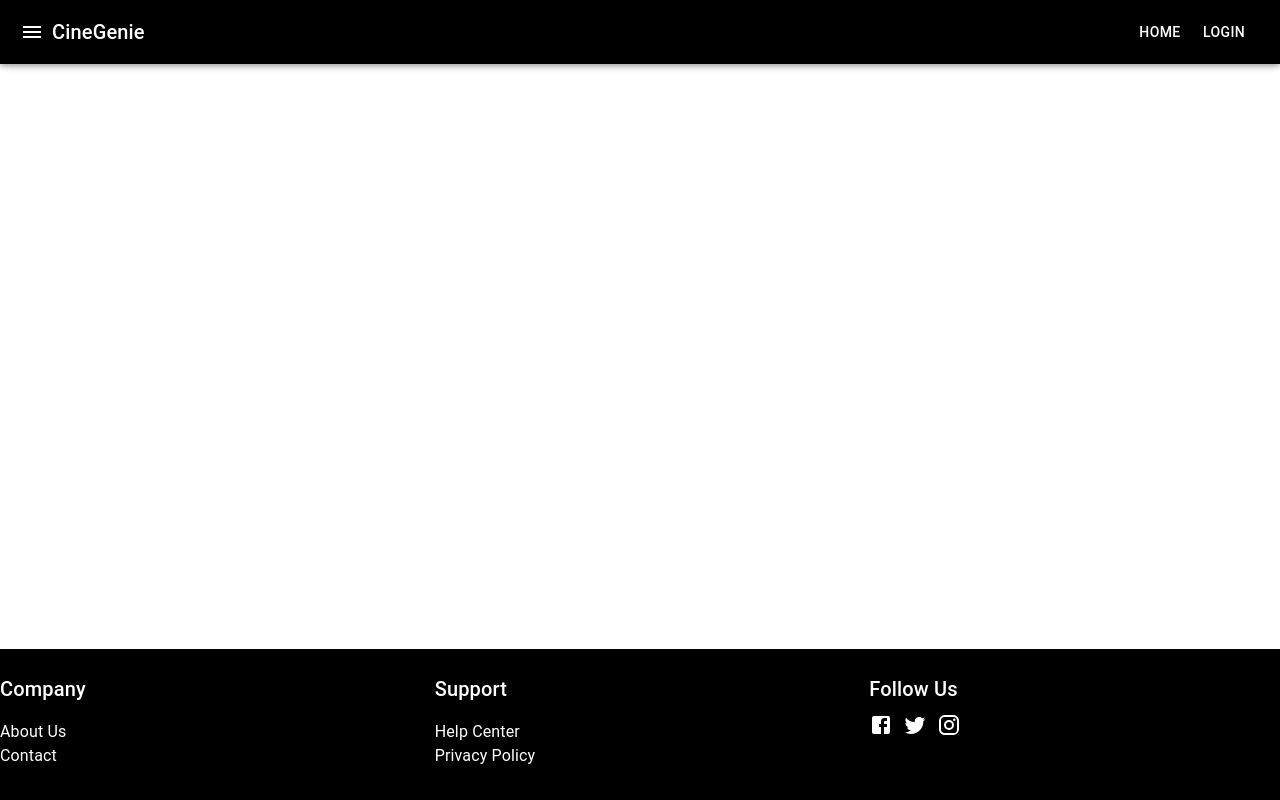
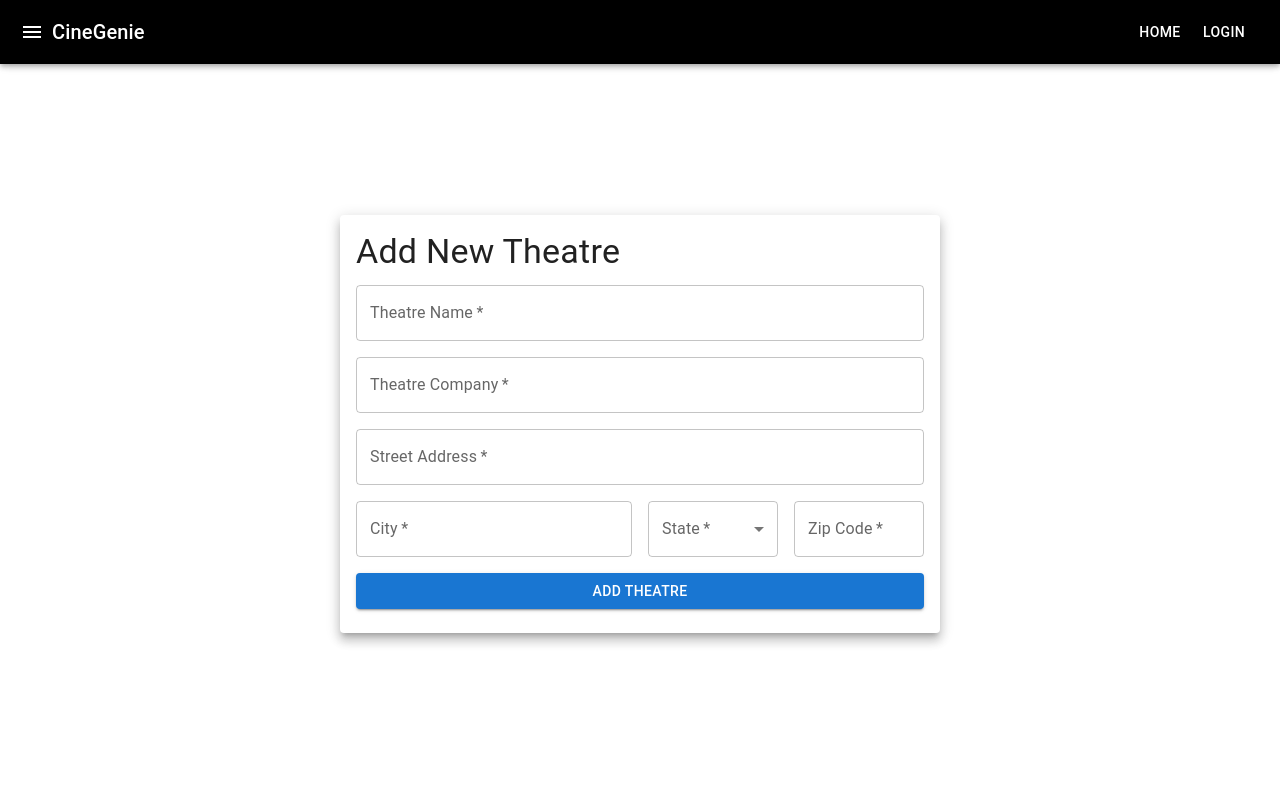
Before and after one commit to bhagyatrivedi/INFO6150-MovieTicketBookingApp, a React (Create React App) app in the folder frontend/: page /add-theatre in a window 1280 px wide. Shown: the top 800 px of the page. Built offline with nearby package versions, Linux system fonts and the light colour scheme.

Commit message:
Added add theatre by site admin component

```diff
--- a/frontend/src/App.js
+++ b/frontend/src/App.js
@@ -6,6 +6,7 @@ import { BrowserRouter as Router, Routes, Route } from 'react-router-dom';
 import Home from '../src/components/Home/Home'; // Example page component
 import Login from '../src/components/Login/Login'; // Example page component
 import BookingHistory from './components/BookingHistory/BookingHistory';
+import AddTheatre from './components/AddTheatre/AddTheatre';
 
 function App() {
   return (
@@ -18,6 +19,7 @@ function App() {
             <Route path="/" element={<Home/>} />
             <Route path="/login" element={<Login />} />
             <Route path="/bookinghistory" element={<BookingHistory />} />
+            <Route path="/add-theatre" element={<AddTheatre/>} />
           </Routes>
         </Box>
         <Footer />
--- /dev/null
+++ b/frontend/src/components/AddTheatre/AddTheatre.jsx
@@ -0,0 +1,145 @@
+import React, { useState } from 'react';
+import { Box, Button, Card, CardContent, TextField, Typography, Grid, MenuItem } from '@mui/material';
+
+const AddTheatre = () => {
+  const [theatre, setTheatre] = useState({
+    name: '',
+    company: '',
+    street: '',
+    city: '',
+    state: '',
+    zip: ''
+  });
+
+  const [pincodeError, setPincodeError] = useState(false);
+
+  const handleChange = (event) => {
+    const { name, value } = event.target;
+    if (name === 'zip' && !/^\d*$/.test(value)) {
+      // If the value is not a number, ignore it
+      return;
+    }
+    if (name === 'zip' && value.length > 6) {
+      // Limit the length of the zip code to 6 digits
+      return;
+    }
+    if (name === 'zip' && value.length === 6) {
+      setPincodeError(false); // Clear pincode error if the entered pincode length is 6
+    }
+    setTheatre(prevState => ({
+      ...prevState,
+      [name]: value
+    }));
+  };
+
+  const handleSubmit = (event) => {
+    event.preventDefault();
+    console.log('Submitting theatre data:', theatre);
+    // Here you would handle the API request to add the theatre to the database
+  };
+
+  return (
+    <Box sx={{ display: 'flex', justifyContent: 'center', alignItems: 'center', minHeight: '100vh' }}>
+      <Card raised sx={{ maxWidth: 600, mx: 2 }}>
+        <CardContent>
+          <Typography variant="h4" component="h1" gutterBottom>
+            Add New Theatre
+          </Typography>
+          <form onSubmit={handleSubmit}>
+            <TextField
+              label="Theatre Name"
+              variant="outlined"
+              name="name"
+              value={theatre.name}
+              onChange={handleChange}
+              fullWidth
+              required
+              sx={{ mb: 2 }}
+            />
+            <TextField
+              label="Theatre Company"
+              variant="outlined"
+              name="company"
+              value={theatre.company}
+              onChange={handleChange}
+              fullWidth
+              required
+              sx={{ mb: 2 }}
+            />
+            <TextField
+              label="Street Address"
+              variant="outlined"
+              name="street"
+              value={theatre.street}
+              onChange={handleChange}
+              fullWidth
+              required
+              sx={{ mb: 2 }}
+            />
+            <Grid container spacing={2}>
+              <Grid item xs={12} sm={6}>
+                <TextField
+                  label="City"
+                  variant="outlined"
+                  name="city"
+                  value={theatre.city}
+                  onChange={handleChange}
+                  fullWidth
+                  required
+                  sx={{ mb: 2 }}
+                />
+              </Grid>
+              <Grid item xs={6} sm={3}>
+                <TextField
+                  select
+                  label="State"
+                  variant="outlined"
+                  name="state"
+                  value={theatre.state}
+                  onChange={handleChange}
+                  fullWidth
+                  required
+                  sx={{ mb: 2 }}
+                >
+                  {states.map((state) => (
+                    <MenuItem key={state} value={state}>
+                      {state}
+                    </MenuItem>
+                  ))}
+                </TextField>
+              </Grid>
+              <Grid item xs={6} sm={3}>
+                <TextField
+                  error={pincodeError}
+                  helperText={pincodeError ? "Please enter a 6-digit pin code" : ""}
+                  label="Zip Code"
+                  variant="outlined"
+                  name="zip"
+                  value={theatre.zip}
+                  onChange={handleChange}
+                  fullWidth
+                  required
+                  sx={{ mb: 2 }}
+                />
+              </Grid>
+            </Grid>
+            <Button type="submit" variant="contained" color="primary" fullWidth>
+              Add Theatre
+            </Button>
+          </form>
+        </CardContent>
+      </Card>
+    </Box>
+  );
+};
+
+// List of US states
+const states = [
+  'Alabama', 'Alaska', 'Arizona', 'Arkansas', 'California', 'Colorado', 'Connecticut', 'Delaware', 'Florida', 'Georgia',
+  'Hawaii', 'Idaho', 'Illinois', 'Indiana', 'Iowa', 'Kansas', 'Kentucky', 'Louisiana', 'Maine', 'Maryland', 'Massachusetts',
+  'Michigan', 'Minnesota', 'Mississippi', 'Missouri', 'Montana', 'Nebraska', 'Nevada', 'New Hampshire', 'New Jersey', 'New Mexico',
+  'New York', 'North Carolina', 'North Dakota', 'Ohio', 'Oklahoma', 'Oregon', 'Pennsylvania', 'Rhode Island', 'South Carolina',
+  'South Dakota', 'Tennessee', 'Texas', 'Utah', 'Vermont', 'Virginia', 'Washington', 'West Virginia', 'Wisconsin', 'Wyoming'
+];
+
+export default AddTheatre;
```
Also changed, not shown: 1 other file (tests, documents, lock files or other folders).
